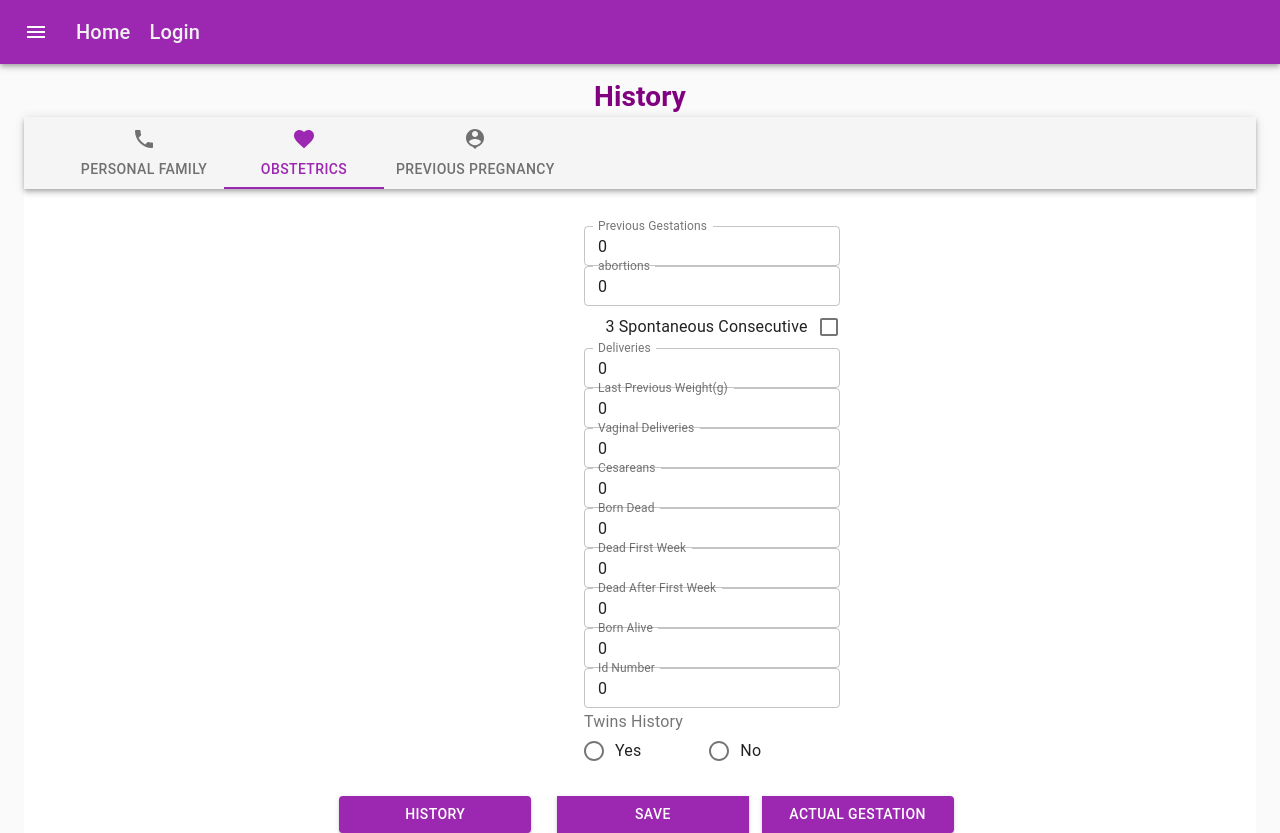
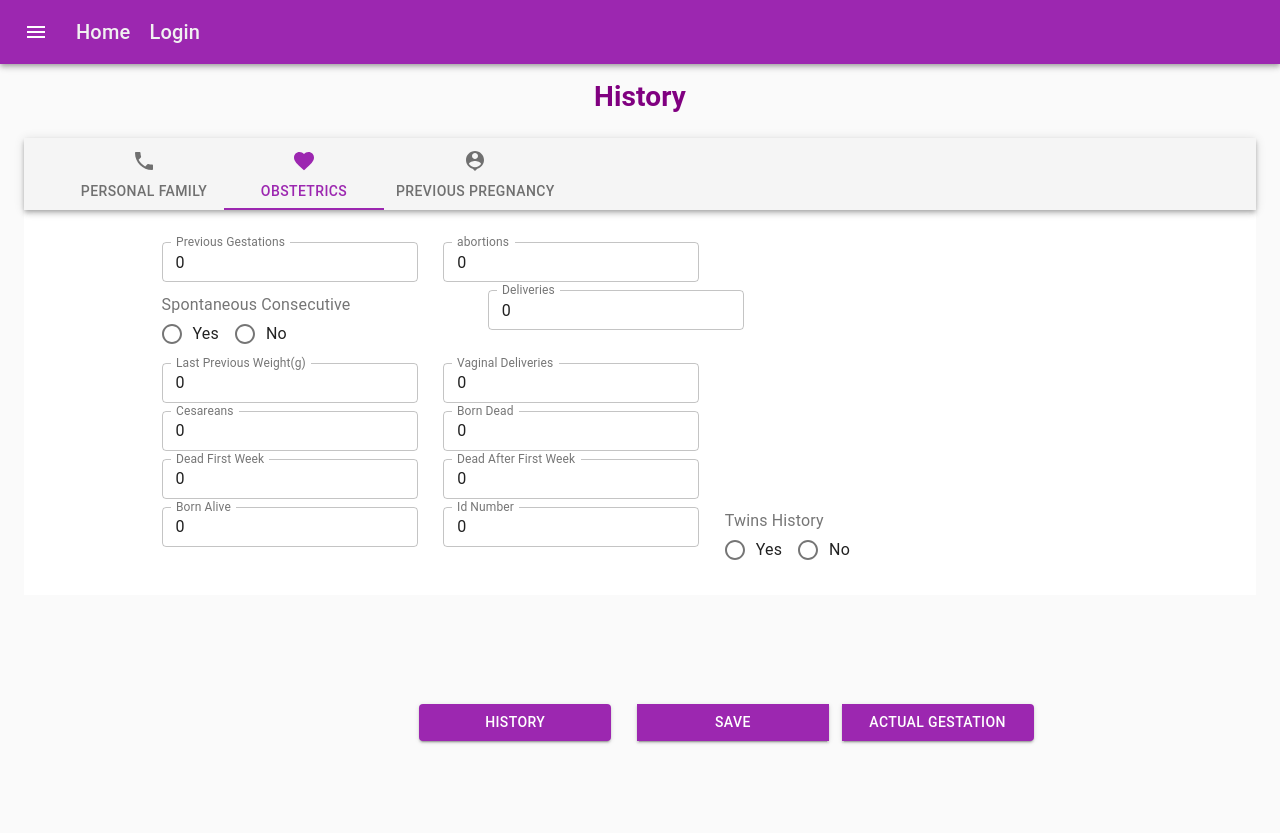
Before and after one commit to josueroque/clinicfrontts, a React (Create React App) app: page /history/1 in a window 1280 px wide. Both pictures are taken after a click on the tab "OBSTETRICS". Shown: the top 833 px of the page. After the commit the page ends 800 px from the top, so only its background shows below. Built offline with nearby package versions, Linux system fonts and the light colour scheme; no server answers.

Commit message:
Improvements to the History UI

```diff
--- a/src/components/History.tsx
+++ b/src/components/History.tsx
@@ -422,10 +422,11 @@ function TabPanel(props: TabPanelProps) {
         </Container>
       </TabPanel>
       <TabPanel value={value} index={1}>
-        <Container className="Obstetrics">
-              <FormGroup className="Form">
 
-                      <FormControl >
+
+              <FormGroup >
+              <Container className="Obstetrics">
+                      <FormControl className="Form-Obstetrics">
                           <TextField
                             type="number"
                             className="FormNumber"
@@ -438,7 +439,7 @@ function TabPanel(props: TabPanelProps) {
                     </FormControl>
 
 
-                    <FormControl >
+                    <FormControl className="Form-Obstetrics">
 
                           <TextField
                             type="number"
@@ -450,13 +451,22 @@ function TabPanel(props: TabPanelProps) {
                             onChange={(e: React.ChangeEvent<HTMLInputElement>) => {updateAbortions(parseInt(e.target.value))}}
                           />
                     </FormControl>
-                    <FormControlLabel
-                        control={<Checkbox checked={spontaneousConsecutive} onChange={e=>{updateSpontaneousConsecutive(e.target.checked)}}  />}
-                        label="3 Spontaneous Consecutive"
-                        labelPlacement="start"
-                        className="CenteredCheck"
-                      />
-                    <FormControl >
+                    <FormControl className="Form-Obstetrics Form-Obstetrics-Spontaneous">
+                      <FormLabel className="RadioLabel" component="legend">Spontaneous Consecutive</FormLabel>
+                        <RadioGroup
+                          className="RadioCondition"
+                          aria-label="socialSec"
+                          name="spontaneousConsecutive"
+                          value={spontaneousConsecutive}
+                          onChange={e=>{updateSpontaneousConsecutive(Boolean (e.target.value))}}
+                        >
+                          <FormControlLabel   control={<Radio value = 'true' />} label="Yes" />
+                          <FormControlLabel  control={<Radio value = 'false' />} label="No" />
+                        </RadioGroup>
+                    </FormControl>
+
+
+                    <FormControl className="Form-Obstetrics">
                           <TextField
                             type="number"
                             className="FormNumber"
@@ -467,7 +477,7 @@ function TabPanel(props: TabPanelProps) {
                             onChange={(e: React.ChangeEvent<HTMLInputElement>)=>{updateDeliveries(parseInt(e.target.value))}}
                           />
                     </FormControl>
-                    <FormControl >
+                    <FormControl className="Form-Obstetrics">
                           <TextField
                             type="number"
                             className="FormNumber"
@@ -478,7 +488,7 @@ function TabPanel(props: TabPanelProps) {
                             onChange={(e: React.ChangeEvent<HTMLInputElement>)=>{updatePreviousWeight (parseInt(e.target.value))}}
                           />
                     </FormControl>
-                    <FormControl >
+                    <FormControl className="Form-Obstetrics">
                           <TextField
                             type="number"
                             className="FormNumber"
@@ -489,7 +499,7 @@ function TabPanel(props: TabPanelProps) {
                             onChange={(e:React.ChangeEvent<HTMLInputElement>)=>{updateVaginal(parseInt(e.target.value))}}
                           />
                     </FormControl>
-                    <FormControl >
+                    <FormControl className="Form-Obstetrics">
                           <TextField
                             type="number"
                             className="FormNumber"
@@ -502,7 +512,7 @@ function TabPanel(props: TabPanelProps) {
                     </FormControl>
 
 
-                <FormControl >
+                <FormControl className="Form-Obstetrics">
                       <TextField
                         type="number"
                         className="FormNumber"
@@ -513,7 +523,7 @@ function TabPanel(props: TabPanelProps) {
                         onChange={(e : React.ChangeEvent<HTMLInputElement>)=>{updateBornDead(parseInt(e.target.value))}}
                       />
                 </FormControl>
-                <FormControl >
+                <FormControl className="Form-Obstetrics">
                       <TextField
                         type="number"
                         className="FormNumber"
@@ -524,7 +534,7 @@ function TabPanel(props: TabPanelProps) {
                         onChange={(e: React.ChangeEvent<HTMLInputElement>)=>{updateDeadFirstWeek(parseInt(e.target.value))}}
                       />
                 </FormControl>
-                <FormControl >
+                <FormControl className="Form-Obstetrics">
                       <TextField
                         type="number"
                         className="FormNumber"
@@ -535,7 +545,7 @@ function TabPanel(props: TabPanelProps) {
                         onChange={(e:React.ChangeEvent<HTMLInputElement>)=>{updateDeadAfterFirstWeek(parseInt(e.target.value))}}
                       />
                 </FormControl>
-                <FormControl >
+                <FormControl className="Form-Obstetrics">
                       <TextField
                         type="number"
                         className="FormNumber"
@@ -546,7 +556,7 @@ function TabPanel(props: TabPanelProps) {
                         onChange={(e: React.ChangeEvent<HTMLInputElement>)=>{updateBornDead(parseInt(e.target.value))}}
                       />
                 </FormControl>
-                <FormControl >
+                <FormControl className="Form-Obstetrics">
                       <TextField
                         type="number"
                         className="FormNumber"
@@ -557,7 +567,7 @@ function TabPanel(props: TabPanelProps) {
                         onChange={(e: React.ChangeEvent<HTMLInputElement>)=>{updateStillAlive(parseInt(e.target.value))}}
                       />
                 </FormControl>
-                <FormControl >
+                <FormControl className="Form-Obstetrics" >
                 <FormLabel className="RadioLabel" component="legend">Twins History</FormLabel>
                   <RadioGroup
                     className="RadioCondition"
@@ -571,8 +581,9 @@ function TabPanel(props: TabPanelProps) {
                   </RadioGroup>
                 </FormControl>
 
+                </Container>
               </FormGroup>
-        </Container>
+
       </TabPanel>
       <TabPanel value={value} index={2}>
         <Container className="Container-History">
@@ -583,7 +594,7 @@ function TabPanel(props: TabPanelProps) {
                   className="RadioCondition"
                   aria-label="socialSec"
                   name="socialSec"
-                 value={terminationCondition}
+                  value={terminationCondition}
                   onChange={e=>{updateTerminationCondition(e.target.value)}}
                 >
                   <FormControlLabel   control={<Radio value = "normal" />} label="Normal" />
@@ -640,7 +651,7 @@ function TabPanel(props: TabPanelProps) {
         </Container>
 
       </TabPanel>
-        <Grid container justify="center">
+        <Grid container justify="center"  className= "Button-Container">
 
             <ButtonGroup>
             <Link to={{pathname:`/general/`+_id}} className="Link" >
--- a/src/index.scss
+++ b/src/index.scss
@@ -91,6 +91,7 @@ h3 {
 
 .HistoryTitle {
   margin-top: 6vw !important;
+  margin-bottom: 5vh !important;
   color: $primary;
 }
 
@@ -196,9 +197,24 @@ h1.login {
 .Obstetrics {
   display: grid;
   grid-template-columns: 1fr 1fr;
-  column-gap: 10vw;
-  margin-left: 10vw !important;
+  grid-column-gap: 5px !important;
+  margin-left: 5vw !important;
   border-style: dotted;
+  max-width: 75% !important;
   border-color: black;
-  z-index: 1000;
 }
+
+.Form-Obstetrics {
+  margin-top: 1vh !important;
+  margin-left: 2vw !important;
+}
+
+.Button-Container {
+  top: 88vh;
+  left: 10vh;
+  position: absolute;
+}
+
+.Form-Obstetrics-Spontaneous {
+  margin-right: 6.3vw !important;
+}
```
